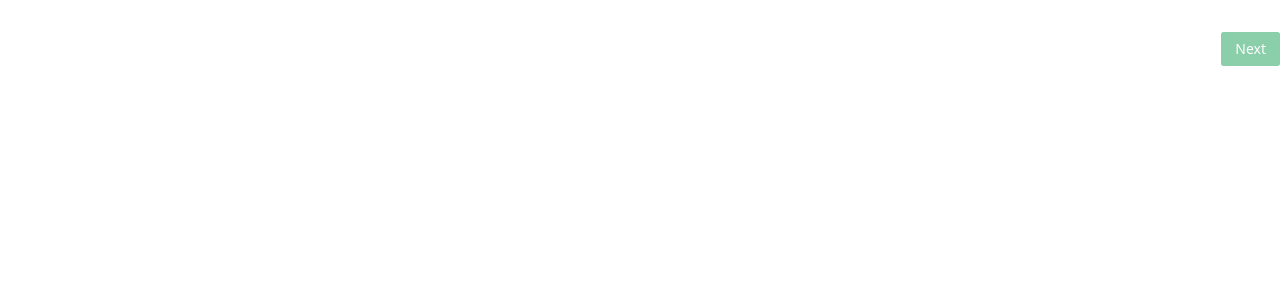
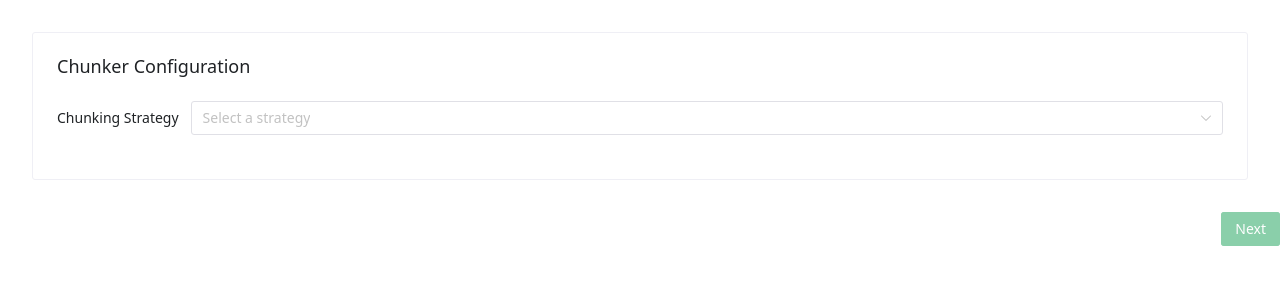
Before and after one commit to Kaftow/ankigen, a Vue app in the folder frontend/: page /text-chunker in a window 1280 px wide. Before the commit this address had no page. Shown: the top 300 px of the page. Built offline with nearby package versions, Linux system fonts and the light colour scheme.

Commit message:
feat(frontend): implement chunk configer
* feat(frontend): implement storage layer for chunking config

* feat(frontend): make chunk configer

```diff
--- a/frontend/package.json
+++ b/frontend/package.json
@@ -13,7 +13,8 @@
     "naive-ui": "^2.43.1",
     "pinia": "^3.0.4",
     "vue": "^3.2.37",
-    "vue-router": "^4.6.3"
+    "vue-router": "^4.6.3",
+    "zod": "^4.2.1"
   },
   "devDependencies": {
     "@vitejs/plugin-vue": "^6.0.1",
--- /dev/null
+++ b/frontend/src/components/ChunkEditor.vue
@@ -0,0 +1,3 @@
+<script setup lang="ts"></script>
+
+<template></template>
--- /dev/null
+++ b/frontend/src/components/ChunkingStrategyConfig.vue
@@ -0,0 +1,152 @@
+<script setup lang="ts">
+import { computed } from "vue";
+import {
+  NCard,
+  NSelect,
+  NFormItem,
+  NForm,
+  NInputNumber,
+  NInput,
+  NCheckbox,
+  NButton,
+  NSpace,
+} from "naive-ui";
+import { useChunkerConfigStore } from "@/stores";
+
+const chunkerStore = useChunkerConfigStore();
+
+const emit = defineEmits<{
+  (e: "chunk"): void;
+}>();
+
+const strategyOptions = computed(() => {
+  try {
+    const strategies = chunkerStore.getAvailableStrategies;
+    return Array.isArray(strategies)
+      ? strategies.map((strategy) => ({
+          label: strategy.description,
+          value: strategy.name,
+        }))
+      : [];
+  } catch (e) {
+    console.error("Error getting strategies:", e);
+    return [];
+  }
+});
+
+const onStrategyChange = () => {
+  // Reset parameters and set default values
+  try {
+    chunkerStore.currentParams = {};
+    const schema = chunkerStore.getStrategyParamSchema;
+    if (Array.isArray(schema)) {
+      schema.forEach((param) => {
+        chunkerStore.currentParams[param.name] = param.default;
+      });
+    }
+  } catch (e) {
+    console.error("Error changing strategy:", e);
+  }
+};
+
+const handleChunk = () => {
+  try {
+    if (!chunkerStore.currentStrategy) {
+      console.error("No strategy selected, cannot chunk");
+      return;
+    }
+
+    const isValid_ = chunkerStore.validateParams(
+      chunkerStore.currentStrategy,
+      chunkerStore.currentParams,
+    );
+
+    if (!isValid_) {
+      console.error("Invalid parameters, cannot chunk");
+      return;
+    }
+
+    emit("chunk");
+    console.log("Chunk executed");
+  } catch (e) {
+    console.error("Chunk error:", e);
+  }
+};
+</script>
+
+<template>
+  <div style="width: 100%">
+    <n-card title="Chunker Configuration">
+      <n-form :model="{ strategy: chunkerStore.currentStrategy }">
+        <n-form-item
+          label="Chunking Strategy"
+          path="strategy"
+          label-placement="left"
+        >
+          <n-select
+            v-model:value="chunkerStore.currentStrategy"
+            :options="strategyOptions"
+            @update:value="onStrategyChange"
+            placeholder="Select a strategy"
+            style="width: 100%"
+          />
+        </n-form-item>
+      </n-form>
+
+      <!-- Parameters -->
+      <n-form
+        v-if="chunkerStore.currentStrategy"
+        :model="chunkerStore.currentParams"
+      >
+        <n-form-item
+          v-for="param in chunkerStore.getStrategyParamSchema"
+          :key="param.name"
+          :label="param.description"
+          :path="param.name"
+          label-placement="left"
+        >
+          <!-- Integer input -->
+          <n-input-number
+            v-if="param.type === 'integer'"
+            v-model:value="chunkerStore.currentParams[param.name]"
+            :min="param.min"
+            :max="param.max"
+            :step="1"
+            :default-value="param.default"
+            :placeholder="`Default: ${param.default}`"
+          />
+
+          <!-- Enum select -->
+          <n-select
+            v-else-if="param.type === 'string' && param.enum"
+            v-model:value="chunkerStore.currentParams[param.name]"
+            :options="param.enum.map((e) => ({ label: e, value: e }))"
+            :default-value="param.default"
+          />
+
+          <!-- String input -->
+          <n-input
+            v-else-if="param.type === 'string'"
+            v-model:value="chunkerStore.currentParams[param.name]"
+            type="text"
+            :placeholder="`Default: ${param.default}`"
+          />
+
+          <!-- Boolean checkbox -->
+          <n-checkbox
+            v-else-if="param.type === 'boolean'"
+            v-model:checked="chunkerStore.currentParams[param.name]"
+            :default-checked="param.default"
+          >
+            {{ param.description }}
+          </n-checkbox>
+        </n-form-item>
+      </n-form>
+
+      <!-- Action buttons -->
+      <n-space v-if="chunkerStore.currentStrategy" style="margin-top: 1rem">
+        <n-button type="primary" @click="handleChunk"> Execute Chunk </n-button>
+      </n-space>
+    </n-card>
+  </div>
+</template>
--- a/frontend/src/routers/index.ts
+++ b/frontend/src/routers/index.ts
@@ -1,16 +1,19 @@
 import { createRouter, createWebHistory } from "vue-router";
 import FileLoader from "@/views/FileLoader.vue";
 import TextEditor from "@/views/TextEditor.vue";
+import TextChunker from "@/views/TextChunker.vue";
 
 export const stepRouteMap: Record<string, string> = {
   fileLoader: "/file-loader",
   textEditor: "/text-editor",
+  textChunker: "/text-chunker",
 };
 
 const routes = [
   { path: "/", redirect: "/file-loader" },
   { path: "/file-loader", name: "fileLoader", component: FileLoader },
   { path: "/text-editor", name: "textEditor", component: TextEditor },
+  { path: "/text-chunker", name: "textChunker", component: TextChunker },
 ];
 
 const router = createRouter({
--- a/frontend/src/stores/index.ts
+++ b/frontend/src/stores/index.ts
@@ -12,3 +12,4 @@ export default pinia;
 export { useFileStore } from "./modules/fileStore";
 export { useWorkflowStore } from "./modules/workflowStore";
 export { useMdBlockStore } from "./modules/mdBlockStore";
+export { useChunkerConfigStore } from "./modules/chunkConfigStore";
--- /dev/null
+++ b/frontend/src/stores/modules/chunkConfigStore.ts
@@ -0,0 +1,116 @@
+import { defineStore } from "pinia";
+import { ref, computed } from "vue";
+import { z } from "zod";
+
+const ParamSchema = z.object({
+  name: z.string(),
+  type: z.enum(["integer", "string", "boolean"]),
+  default: z.any(),
+  description: z.string(),
+  min: z.number().optional(),
+  max: z.number().optional(),
+  required: z.boolean().optional(),
+  enum: z.array(z.string()).optional(),
+});
+
+const StrategyDefinitionZod = z.object({
+  description: z.string(),
+  params: z.array(ParamSchema),
+});
+
+type StrategyDefinition = z.infer<typeof StrategyDefinitionZod>;
+
+export const useChunkerConfigStore = defineStore("chunker", () => {
+  const currentStrategy = ref<string | null>(null);
+  const currentParams = ref<Record<string, any>>({});
+
+  // Strategy definitions dictionary
+  const strategyDefinitions: Record<string, StrategyDefinition> = {
+    fixedLength: {
+      description: "Fixed length splitting strategy",
+      params: [
+        {
+          name: "maxChars",
+          type: "integer",
+          default: 512,
+          min: 1,
+          description: "Maximum characters per chunk",
+        },
+      ],
+    },
+    token: {
+      description: "Token-based splitting strategy",
+      params: [
+        {
+          name: "maxTokens",
+          type: "integer",
+          default: 512,
+          min: 1,
+          description: "Maximum tokens per chunk",
+        },
+        {
+          name: "encodingName",
+          type: "string",
+          default: "cl100k_base",
+          description: "Encoding name for tokenizer",
+          enum: ["o200k_base", "cl100k_base", "p50k_base", "r50k_base"],
+        },
+      ],
+    },
+  };
+
+  const updateCurrentParams = (updates: Partial<Record<string, any>>) => {
+    currentParams.value = { ...currentParams.value, ...updates };
+  };
+
+  // Get all available strategies
+  const getAvailableStrategies = computed(() => {
+    return Object.entries(strategyDefinitions).map(([name, definition]) => ({
+      name,
+      description: definition.description,
+    }));
+  });
+
+  // Get current strategy parameter schema definitions
+  const getStrategyParamSchema = computed(() => {
+    if (!currentStrategy.value) return [];
+    return strategyDefinitions[currentStrategy.value]?.params || [];
+  });
+
+  // Validate strategy params
+  const validateParams = (
+    strategyName: string,
+    params: Record<string, any>,
+  ): boolean => {
+    const paramSchemas = strategyDefinitions[strategyName]?.params || [];
+    for (const schema of paramSchemas) {
+      try {
+        if (schema.type === "integer") {
+          const value = params[schema.name];
+          if (value === undefined && !schema.required) continue;
+          if (typeof value !== "number" || !Number.isInteger(value))
+            return false;
+          if (schema.min !== undefined && value < schema.min) return false;
+          if (schema.max !== undefined && value > schema.max) return false;
+        } else if (schema.type === "string") {
+          const value = params[schema.name];
+          if (value === undefined && !schema.required) continue;
+          if (typeof value !== "string") return false;
+          if (schema.enum && !schema.enum.includes(value)) return false;
+        }
+      } catch {
+        return false;
+      }
+    }
+    return true;
+  };
+
+  return {
+    currentStrategy,
+    currentParams,
+    updateCurrentParams,
+    getAvailableStrategies,
+    getStrategyParamSchema,
+    validateParams,
+  };
+});
--- a/frontend/src/stores/modules/workflowStore.ts
+++ b/frontend/src/stores/modules/workflowStore.ts
@@ -6,7 +6,7 @@ export type StepKey = string;
 
 export const useWorkflowStore = defineStore("workflow", () => {
   // ordered steps
-  const steps = ref<StepKey[]>(["fileLoader", "textEditor"]);
+  const steps = ref<StepKey[]>(["fileLoader", "textEditor", "textChunker"]);
 
   // current step index
   const currentIndex = ref(0);
--- /dev/null
+++ b/frontend/src/views/TextChunker.vue
@@ -0,0 +1,61 @@
+<script setup lang="ts">
+import { NCard } from "naive-ui";
+import ChunkingStrategyConfig from "@/components/ChunkingStrategyConfig.vue";
+import ChunkEditor from "@/components/ChunkEditor.vue";
+import { useFileStore, useMdBlockStore, useChunkerConfigStore } from "@/stores";
+
+const fileStore = useFileStore();
+const mdBlockStore = useMdBlockStore();
+const chunkerStore = useChunkerConfigStore();
+
+const handleChunk = async () => {
+  if (!chunkerStore.currentStrategy) return;
+
+  if (!fileStore.editedContent) {
+    console.error("No content to chunk");
+    return;
+  }
+
+  await mdBlockStore.fetchChunks(
+    fileStore.editedContent,
+    chunkerStore.currentStrategy,
+    chunkerStore.currentParams,
+  );
+};
+</script>
+<template>
+  <div class="file-reader">
+    <div v-if="!mdBlockStore.hasBlocks" class="controls">
+      <ChunkingStrategyConfig @chunk="handleChunk" />
+    </div>
+    <div v-else class="editor-wrap">
+      <n-card title="Chunking Preview">
+        <ChunkEditor />
+      </n-card>
+    </div>
+  </div>
+</template>
+
+<style scoped>
+.file-reader {
+  height: 100%;
+  padding: 16px;
+  display: flex;
+  flex-direction: column;
+  gap: 12px;
+  min-height: 0;
+}
+
+.controls {
+  display: flex;
+  gap: 12px;
+  align-items: center;
+  flex-shrink: 0;
+}
+
+.editor-wrap {
+  flex: 1;
+  min-height: 0;
+  overflow: hidden;
+}
+</style>
```
Also changed, not shown: 2 other files (tests, documents, lock files or other folders).
